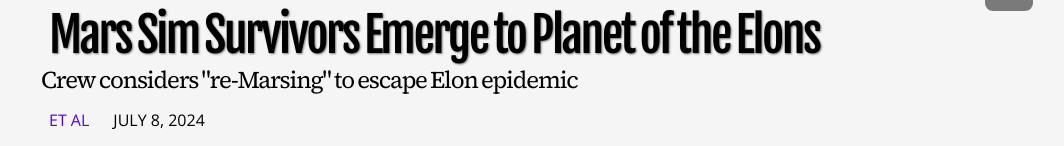
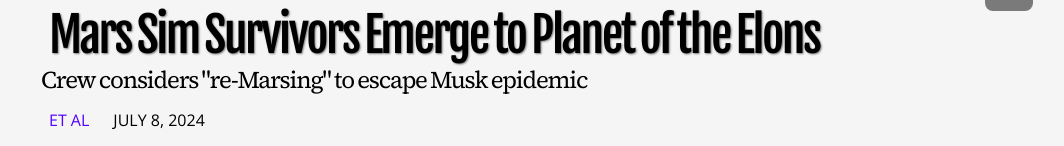
Before and after one commit to orbithammer/theGlitch, a React (Vite) app: page / in a window 1280 px wide. Shown: the part 725-871 px from the top of the page, without its empty margins (119-1183 px from the left). Built offline with nearby package versions, Linux system fonts and the light colour scheme; a web font is replaced by a local one.

Commit message:
Update articles.ts

```diff
--- a/src/data/articles.ts
+++ b/src/data/articles.ts
@@ -1197,7 +1197,7 @@ export const articlesData = [
         img: `/images/20240708-mars-sim-survivors.webp`,
         alt: `a female Elon Musk beauty pageant contentestant holding a flamethrower`,
         header: `Mars Sim Survivors Emerge to Planet of the Elons`,
-        subhead: `Crew considers "re-Marsing" to escape Elon epidemic`,
+        subhead: `Crew considers "re-Marsing" to escape Musk epidemic`,
         tags: [`NASA`, `Elon Musk`],
         author: `Et Al`,
         datePublished: new Date(2024,6,8,6),
```
